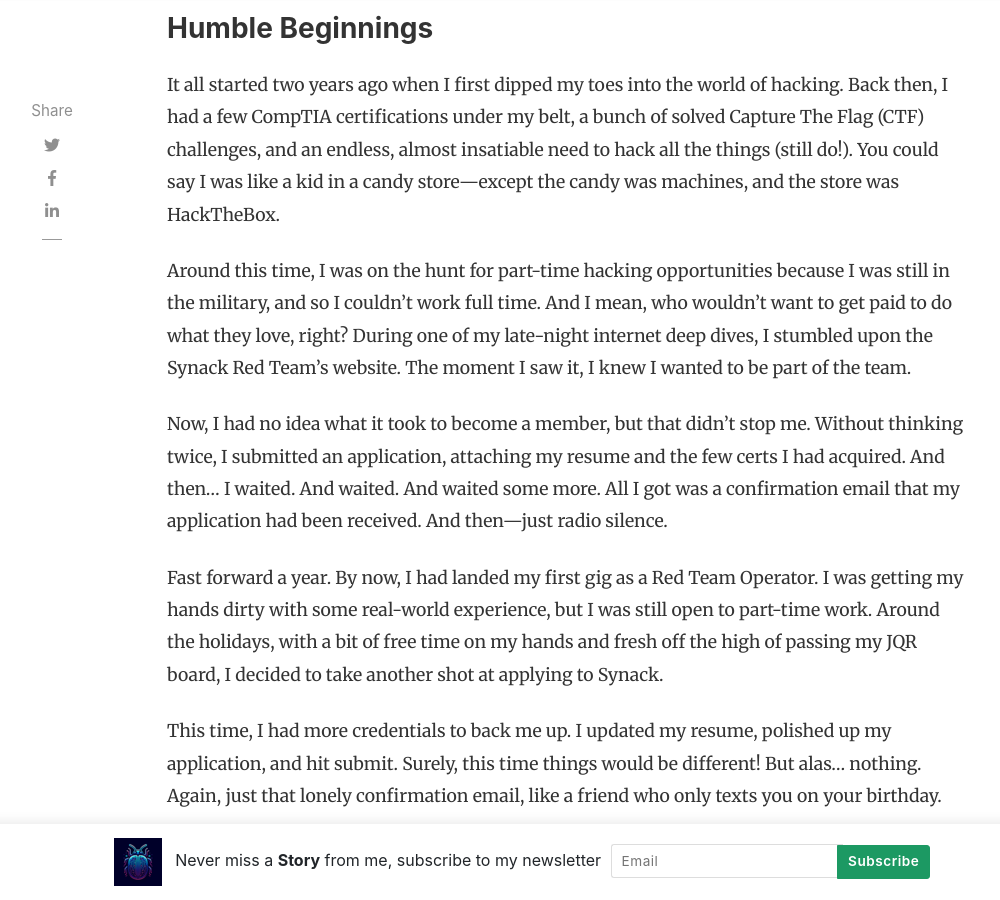
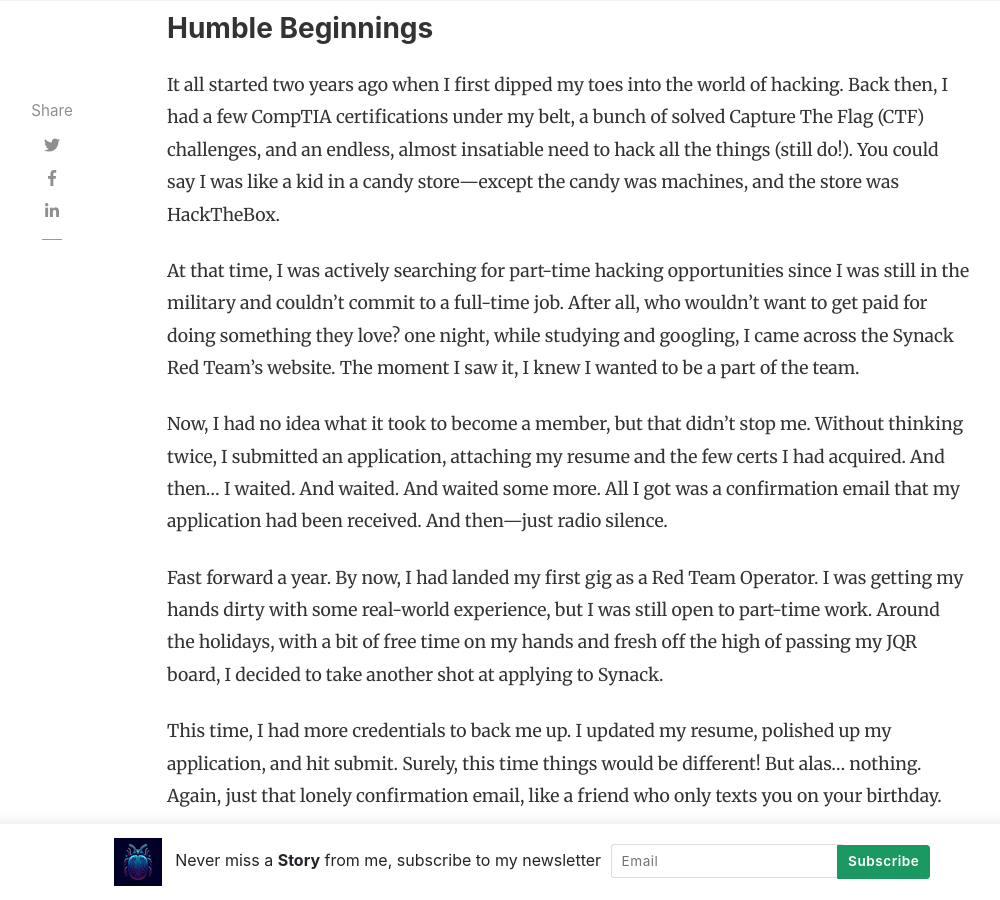
Before and after one commit to Turbul3nce/Turbul3nce.github.io, a Jekyll site: the page built from _posts/2024-08-26-synack-journey.md, in a window 1280 px wide and 900 px high, scrolled down 1230 px. Shown: the whole window, without its empty margins (118-1118 px from the left). Built offline with Jekyll 4.4.1, drawn with Linux system fonts in a browser that asks for light colours; nearby versions of some CDN libraries; comment, search, counter and statistics services are not loaded.

Commit message:
Update 2024-08-26-synack-journey.md

```diff
--- a/_posts/2024-08-26-synack-journey.md
+++ b/_posts/2024-08-26-synack-journey.md
@@ -12,7 +12,7 @@ featured: true
 
 It all started two years ago when I first dipped my toes into the world of hacking. Back then, I had a few CompTIA certifications under my belt, a bunch of solved Capture The Flag (CTF) challenges, and an endless, almost insatiable need to hack all the things (still do!). You could say I was like a kid in a candy store—except the candy was machines, and the store was HackTheBox.
 
-Around this time, I was on the hunt for part-time hacking opportunities because I was still in the military, and so I couldn’t work full time. And I mean, who wouldn't want to get paid to do what they love, right? During one of my late-night internet deep dives, I stumbled upon the Synack Red Team’s website. The moment I saw it, I knew I wanted to be part of the team.
+At that time, I was actively searching for part-time hacking opportunities since I was still in the military and couldn't commit to a full-time job. After all, who wouldn’t want to get paid for doing something they love? one night, while studying and googling, I came across the Synack Red Team’s website. The moment I saw it, I knew I wanted to be a part of the team.
 
 Now, I had no idea what it took to become a member, but that didn’t stop me. Without thinking twice, I submitted an application, attaching my resume and the few certs I had acquired. And then… I waited. And waited. And waited some more. All I got was a confirmation email that my application had been received. And then—just radio silence.
 
```
